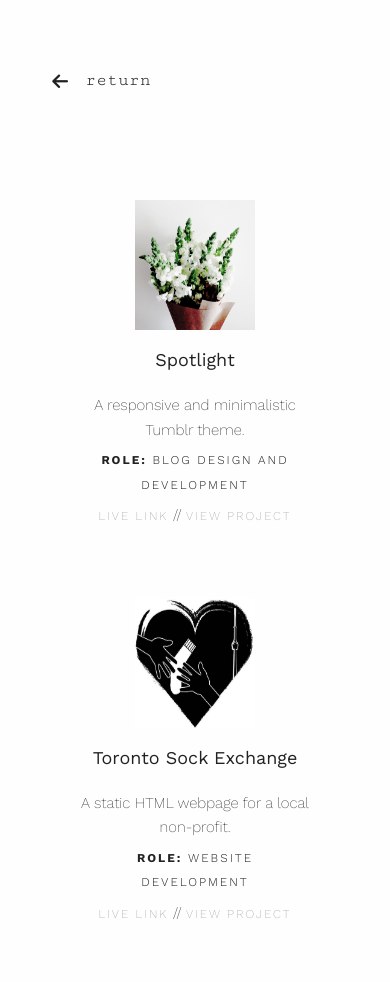
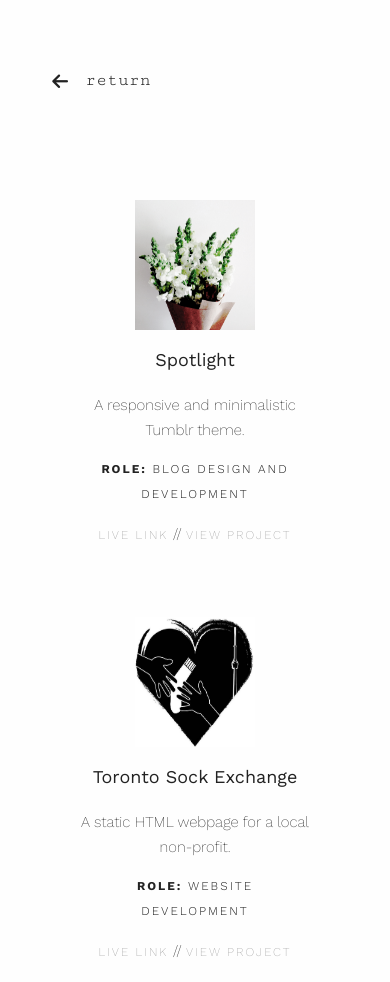
Before and after one commit to georgiabains/portfolio_old, a website: page projects.html in a window 390 px wide. Shown: the top 982 px of the page. Drawn offline with nearby package versions, Linux system fonts and the light colour scheme.

Commit message:
grammar + height at adjustments

```diff
--- a/less/pages.less
+++ b/less/pages.less
@@ -157,7 +157,7 @@
                 }
                 p {
                     font-size: 18px;
-                    height: 60px;
+                    min-height: 60px;
                     a {
                         text-transform: uppercase;
                         border-bottom: 1px solid @light;
@@ -294,7 +294,7 @@
                         height: 30px;
                     }
                     p {
-                        height: 60px;
+                        min-height: 60px;
                     }
                 }
             }
@@ -370,7 +370,7 @@
                         height: 60px;
                     }
                     p {
-                        height: 80px;
+                        min-height: 80px;
                     }
                 }
             }
@@ -419,7 +419,7 @@
                     }
                     p {
                         font-size: 15px;
-                        height: 40px;
+                        min-height: 40px;
                         a {
                             font-size: 12px;
                         }
```
Also changed, not shown: project_tse.html (+1 -1 lines), css/pages.css, css/pages.min.css.
